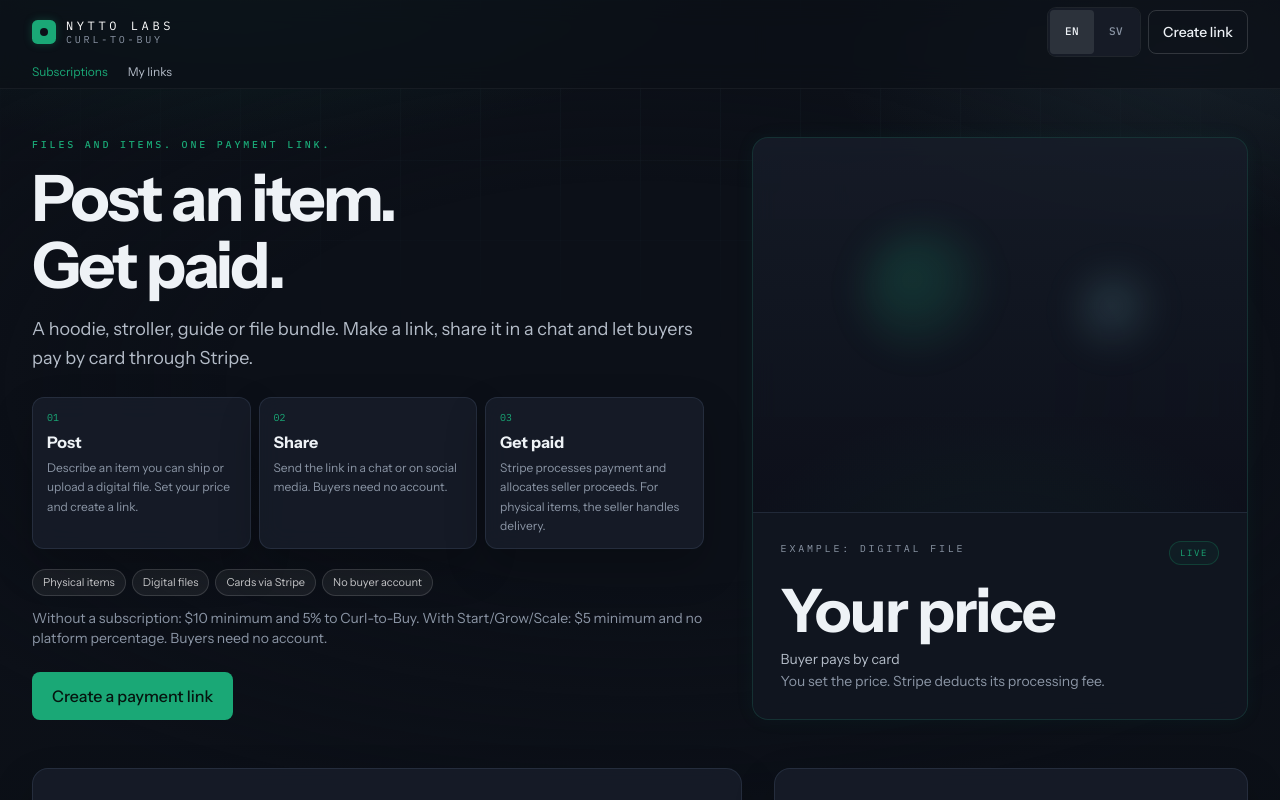
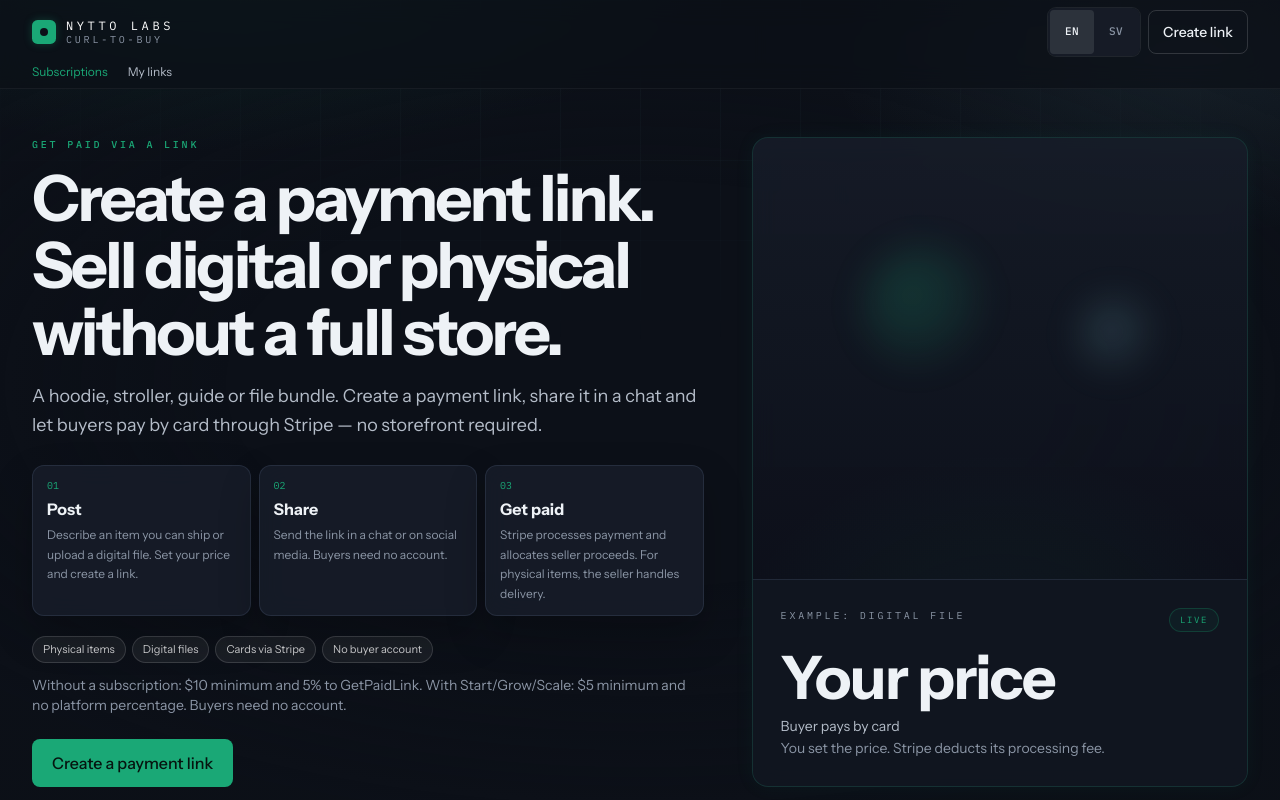
Before and after one commit to jonjys/curl-to-buy, a Next.js app: page / in a window 1280 px wide. Shown: the top 800 px of the page. Built offline with nearby package versions, Linux system fonts and the light colour scheme; no server answers.

Commit message:
Rebrand Curl-to-Buy copy to GetPaidLink (components/home.jsx)

```diff
--- a/components/home.jsx
+++ b/components/home.jsx
@@ -17,9 +17,9 @@ function HomeInner({ stripeReady, blobReady, maxMB }) {
       <main>
         <section className="mx-auto grid w-full max-w-7xl items-stretch gap-8 px-4 pb-6 pt-7 sm:px-6 sm:pt-12 lg:grid-cols-[minmax(0,1.15fr)_minmax(20rem,0.85fr)] lg:gap-12 lg:px-8">
           <div className="min-w-0">
-            <p className="font-mono text-[10px] font-medium uppercase tracking-kicker text-pine">{sv ? 'Filer och prylar. En köplänk.' : 'Files and items. One payment link.'}</p>
-            <h1 className="mt-3 font-display text-display font-black tracking-tight">{sv ? 'Lägg upp en vara.' : 'Post an item.'}<br />{t.hero2}</h1>
-            <p className="mt-4 max-w-2xl text-lg leading-relaxed text-ink-soft">{sv ? 'En hoodie, barnvagn, guide eller ett helt filpaket. Skapa en egen länk, dela den i en chatt och låt köparen betala tryggt med kort via Stripe.' : 'A hoodie, stroller, guide or file bundle. Make a link, share it in a chat and let buyers pay by card through Stripe.'}</p>
+            <p className="font-mono text-[10px] font-medium uppercase tracking-kicker text-pine">{sv ? 'Få betalt via en länk' : 'Get paid via a link'}</p>
+            <h1 className="mt-3 font-display text-display font-black tracking-tight">{sv ? 'Skapa en betallänk.' : 'Create a payment link.'}<br />{sv ? 'Sälj digitalt eller fysiskt utan en hel butik.' : 'Sell digital or physical without a full store.'}</h1>
+            <p className="mt-4 max-w-2xl text-lg leading-relaxed text-ink-soft">{sv ? 'En hoodie, barnvagn, guide eller ett filpaket. Skapa en betallänk, dela den i en chatt och låt köparen betala med kort via Stripe — ingen butik krävs.' : 'A hoodie, stroller, guide or file bundle. Create a payment link, share it in a chat and let buyers pay by card through Stripe — no storefront required.'}</p>
             <ol className="mt-6 grid gap-2 sm:grid-cols-3">
               {steps.map((step, i) => (
                 <li key={step.title} className="nl-card rounded-xl px-3.5 py-3">
@@ -32,7 +32,7 @@ function HomeInner({ stripeReady, blobReady, maxMB }) {
             <ul className="mt-5 flex flex-wrap gap-1.5">
               {(sv ? ['Fysiska varor', 'Digitala filer', 'Kort via Stripe', 'Inget köparkonto'] : ['Physical items', 'Digital files', 'Cards via Stripe', 'No buyer account']).map((chip) => <li key={chip} className="nl-chip rounded-md px-2.5 py-1 text-[11px]">{chip}</li>)}
             </ul>
-            <p className="mt-3 max-w-2xl text-sm text-muted">{sv ? 'Utan abonnemang: minst $10 och 5% till Curl-to-Buy. Med Start/Grow/Scale: minst $5 och ingen plattformsprocent. Köpare behöver inget konto.' : 'Without a subscription: $10 minimum and 5% to Curl-to-Buy. With Start/Grow/Scale: $5 minimum and no platform percentage. Buyers need no account.'}</p>
+            <p className="mt-3 max-w-2xl text-sm text-muted">{sv ? 'Utan abonnemang: minst $10 och 5% till GetPaidLink. Med Start/Grow/Scale: minst $5 och ingen plattformsprocent. Köpare behöver inget konto.' : 'Without a subscription: $10 minimum and 5% to GetPaidLink. With Start/Grow/Scale: $5 minimum and no platform percentage. Buyers need no account.'}</p>
             <a href="#post" className="mt-6 inline-flex min-h-12 items-center rounded-sm bg-pine px-5 text-base font-medium text-pine-fg no-underline">{sv ? 'Skapa en köplänk' : 'Create a payment link'}</a>
           </div>
           <figure className="nl-card nl-card-glow relative flex min-h-[22rem] flex-col overflow-hidden rounded-2xl lg:min-h-full">
```
